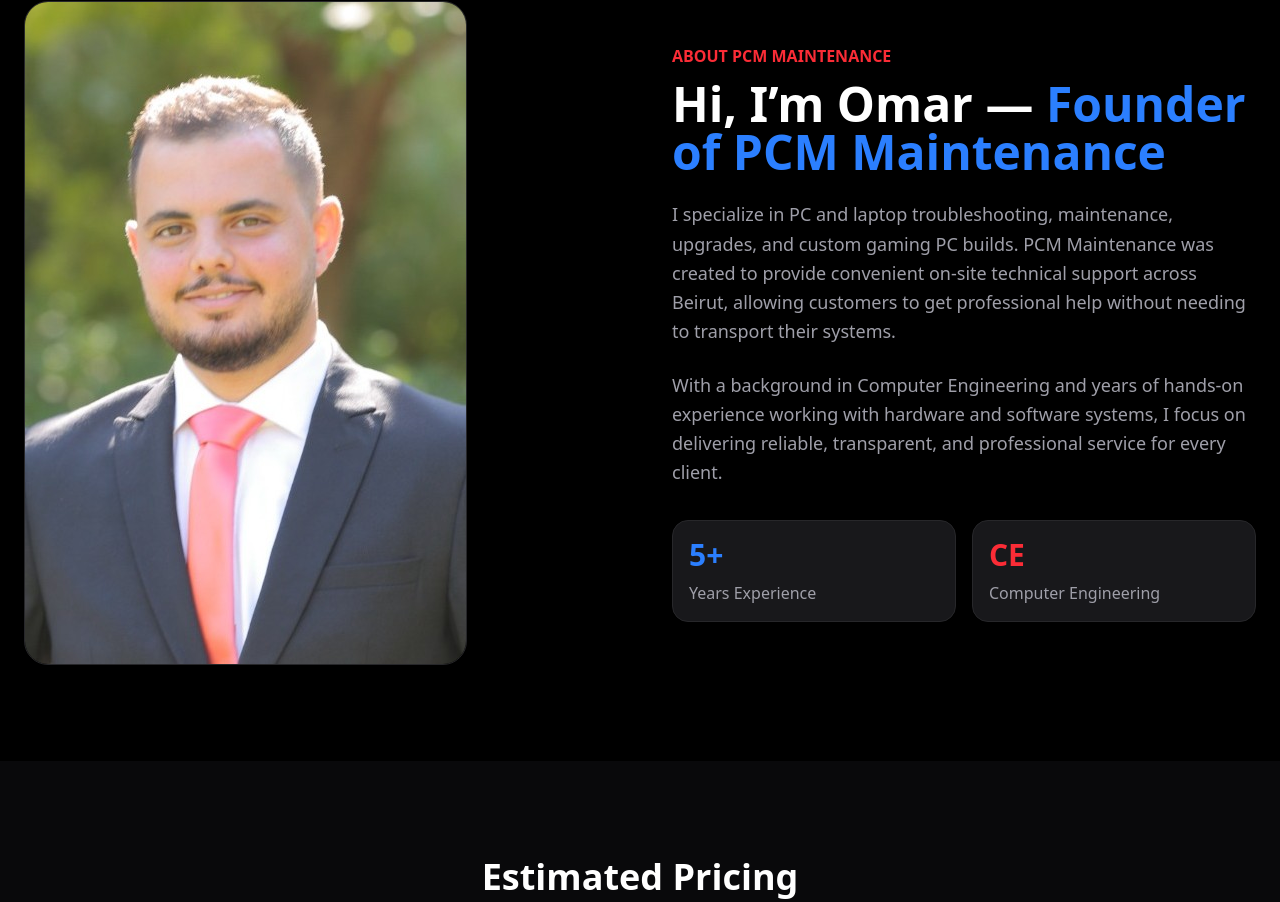
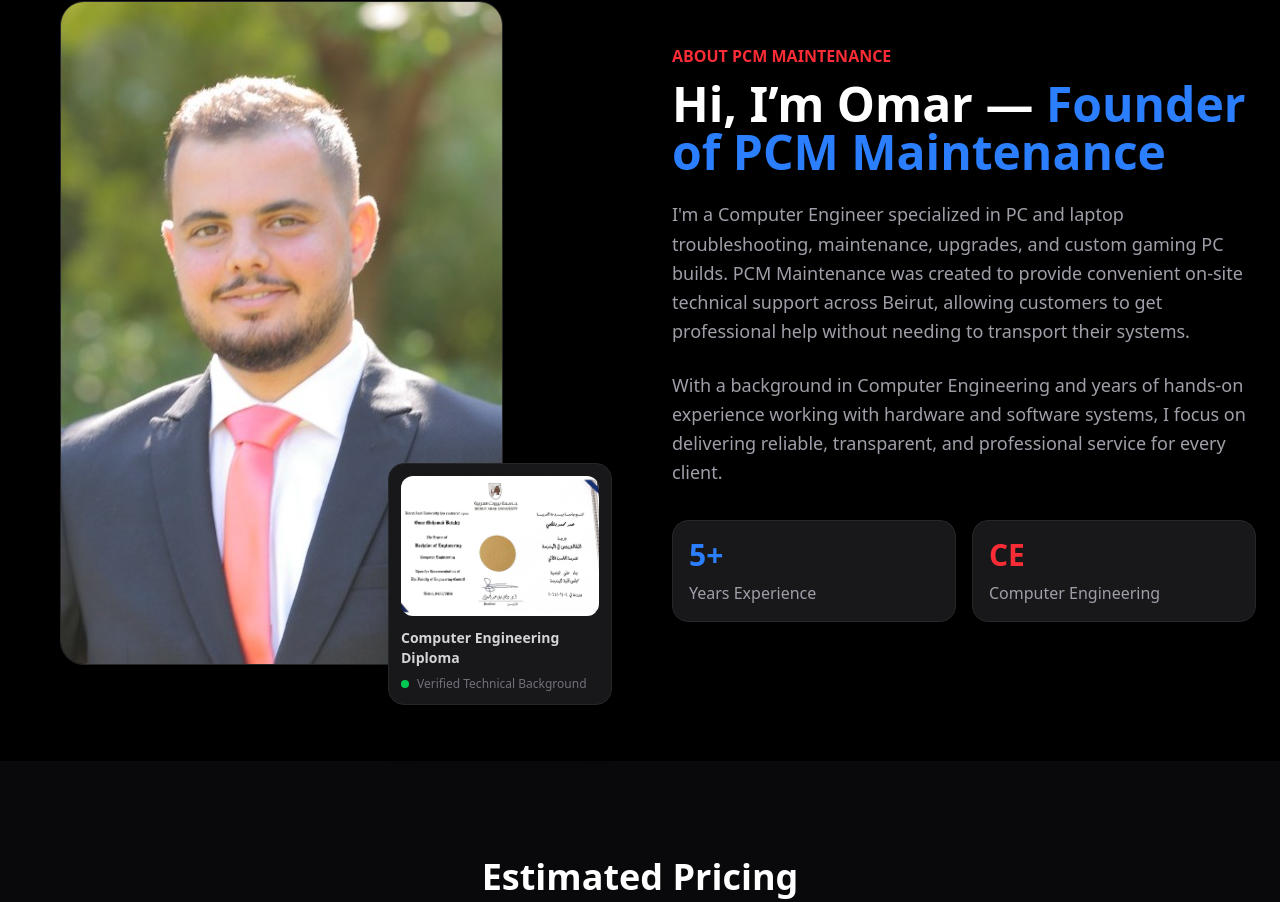
Before and after one commit to OmarBatakji/pcm-maintenance, a Next.js app: page / in a window 1280 px wide. Shown: the part 1993-2895 px from the top of the page. Built offline with nearby package versions, Linux system fonts and the light colour scheme.

Commit message:
changed image and added diploma

```diff
--- a/app/components/About.tsx
+++ b/app/components/About.tsx
@@ -3,12 +3,32 @@
     <section className="bg-black text-white py-24">
       <div className="max-w-7xl mx-auto px-6 grid lg:grid-cols-2 gap-16 items-center">
 
-        <div>
-          <img
-            src="/images/omar.jpg"
-            alt="Founder of PCM Maintenance"
-            className="rounded-3xl border border-zinc-800 shadow-2xl"
-          />
+        <div className="relative w-full max-w-lg mx-auto">
+            <img
+                src="/images/omar.jpg"
+                alt="Founder of PCM Maintenance"
+                className="rounded-3xl border border-zinc-800 shadow-2xl"
+            />
+            <div className="absolute lg:-bottom-10 lg:-right-10 mt-6 lg:mt-0 bg-zinc-900 border border-zinc-800 rounded-2xl p-3 shadow-2xl w-56">
+
+                <img
+                src="/images/diploma.jpg"
+                alt="Computer Engineering Diploma"
+                className="rounded-xl mb-3"
+                />
+
+                <p className="text-sm text-zinc-300 font-semibold">
+                Computer Engineering Diploma
+                </p>
+
+                <div className="flex items-center gap-2 mt-2">
+                <div className="w-2 h-2 rounded-full bg-green-500" />
+
+                <p className="text-xs text-zinc-500">
+                    Verified Technical Background
+                </p>
+                </div>
+            </div>
         </div>
 
         <div>
@@ -24,7 +44,7 @@
           </h2>
 
           <p className="text-zinc-400 text-lg leading-relaxed mb-6">
-            I specialize in PC and laptop troubleshooting,
+            I'm a Computer Engineer specialized in PC and laptop troubleshooting,
             maintenance, upgrades, and custom gaming PC builds.
             PCM Maintenance was created to provide convenient
             on-site technical support across Beirut, allowing
```
Also changed, not shown: public/images/diploma.jpg (renamed from public/images/Certificate.jpg).
